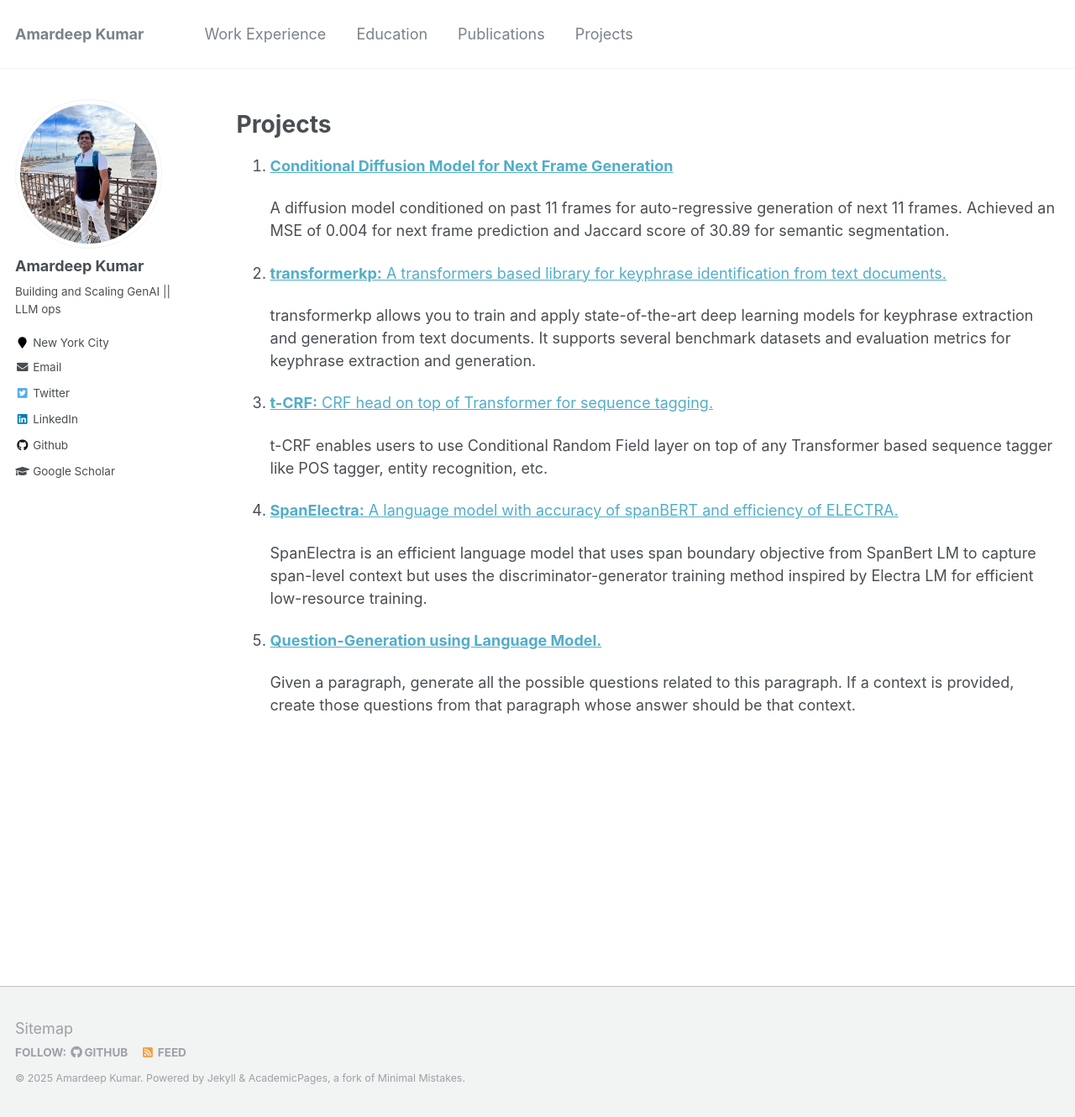
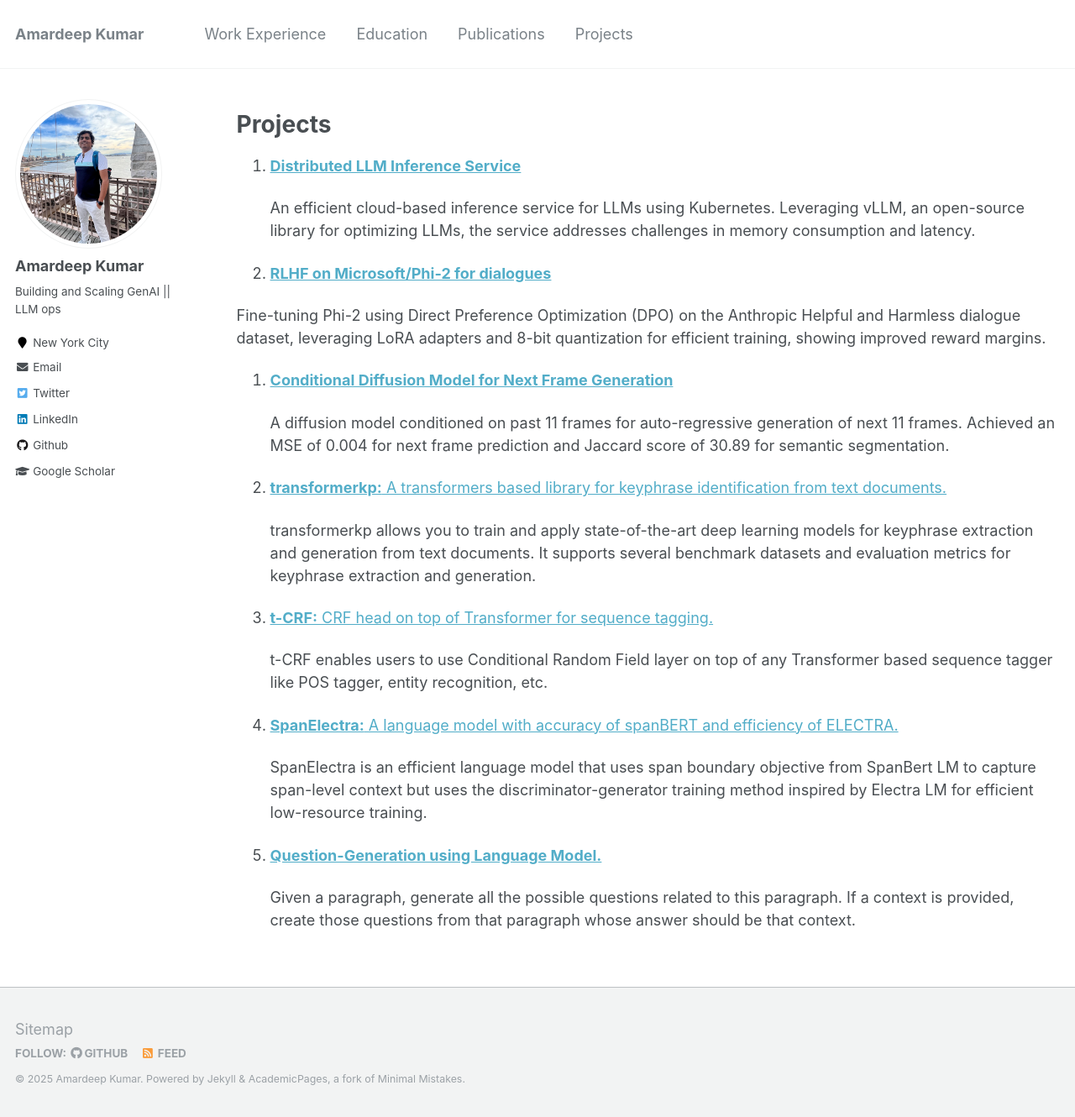
Before and after one commit to ad6398/ad6398, a Jekyll site: the page built from _pages/projects.md, in a window 1280 px wide and 1330 px high. Shown: the whole window at 84% size. Built offline with Jekyll 4.4.1, drawn with Linux system fonts in a browser that asks for light colours.

Commit message:
update project and courses

```diff
--- a/_pages/projects.md
+++ b/_pages/projects.md
@@ -9,22 +9,30 @@ author_profile: true
 
 # Projects
 
-1. [**Conditional Diffusion Model for Next Frame Generation**](https://github.com/ad6398/Conditional-Diffusion-Model-for-Next-Frame-Generation)
+1. [**Distributed LLM Inference Service**](https://github.com/ad6398/llm-inference-service)
+
+   An efficient cloud-based inference service for LLMs using Kubernetes. Leveraging vLLM, an open-source library for optimizing LLMs, the service addresses challenges in memory consumption and latency.
+
+2. [**RLHF on Microsoft/Phi-2 for dialogues**](https://api.wandb.ai/links/ak11089/zcwc0nnz)
+
+  Fine-tuning Phi-2 using Direct Preference Optimization (DPO) on the Anthropic Helpful and Harmless dialogue dataset, leveraging LoRA adapters and 8-bit quantization for efficient training, showing improved reward margins.
+
+3. [**Conditional Diffusion Model for Next Frame Generation**](https://github.com/ad6398/Conditional-Diffusion-Model-for-Next-Frame-Generation)
 
    A diffusion model conditioned on past 11 frames for auto-regressive generation of next 11 frames. Achieved an MSE of 0.004 for next frame prediction and Jaccard score of 30.89 for semantic segmentation.
 
-2. [**transformerkp:** A transformers based library for keyphrase identification from text documents.](https://github.com/Deep-Learning-for-Keyphrase/transformerkp)
+4. [**transformerkp:** A transformers based library for keyphrase identification from text documents.](https://github.com/Deep-Learning-for-Keyphrase/transformerkp)
 
    transformerkp allows you to train and apply state-of-the-art deep learning models for keyphrase extraction and generation from text documents. It supports several benchmark datasets and evaluation metrics for keyphrase extraction and generation.
 
-3. [**t-CRF:** CRF head on top of Transformer for sequence tagging.](https://github.com/ad6398/t-crf)
+5. [**t-CRF:** CRF head on top of Transformer for sequence tagging.](https://github.com/ad6398/t-crf)
 
    t-CRF enables users to use Conditional Random Field layer on top of any Transformer based sequence tagger like POS tagger, entity recognition, etc.
 
-4. [**SpanElectra:** A language model with accuracy of spanBERT and efficiency of ELECTRA.](https://github.com/ad6398/SpanElectra)
+6. [**SpanElectra:** A language model with accuracy of spanBERT and efficiency of ELECTRA.](https://github.com/ad6398/SpanElectra)
 
    SpanElectra is an efficient language model that uses span boundary objective from SpanBert LM to capture span-level context but uses the discriminator-generator training method inspired by Electra LM for efficient low-resource training.
 
-5. [**Question-Generation using Language Model.**](https://github.com/ad6398/Question-Generation)
+7. [**Question-Generation using Language Model.**](https://github.com/ad6398/Question-Generation)
 
    Given a paragraph, generate all the possible questions related to this paragraph. If a context is provided, create those questions from that paragraph whose answer should be that context.
```
Also changed, not shown: _pages/edu.md (+1 -2 lines).
